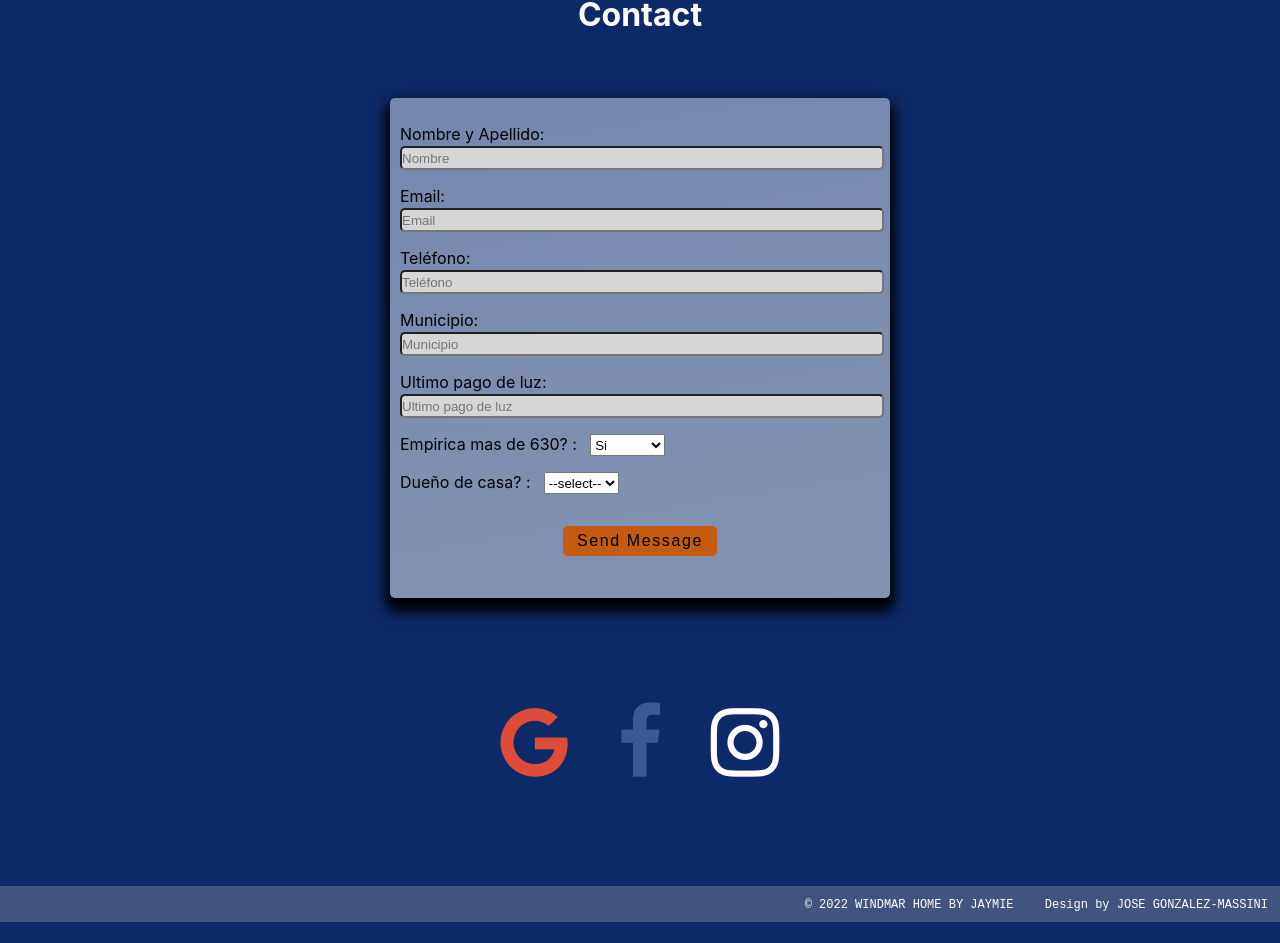
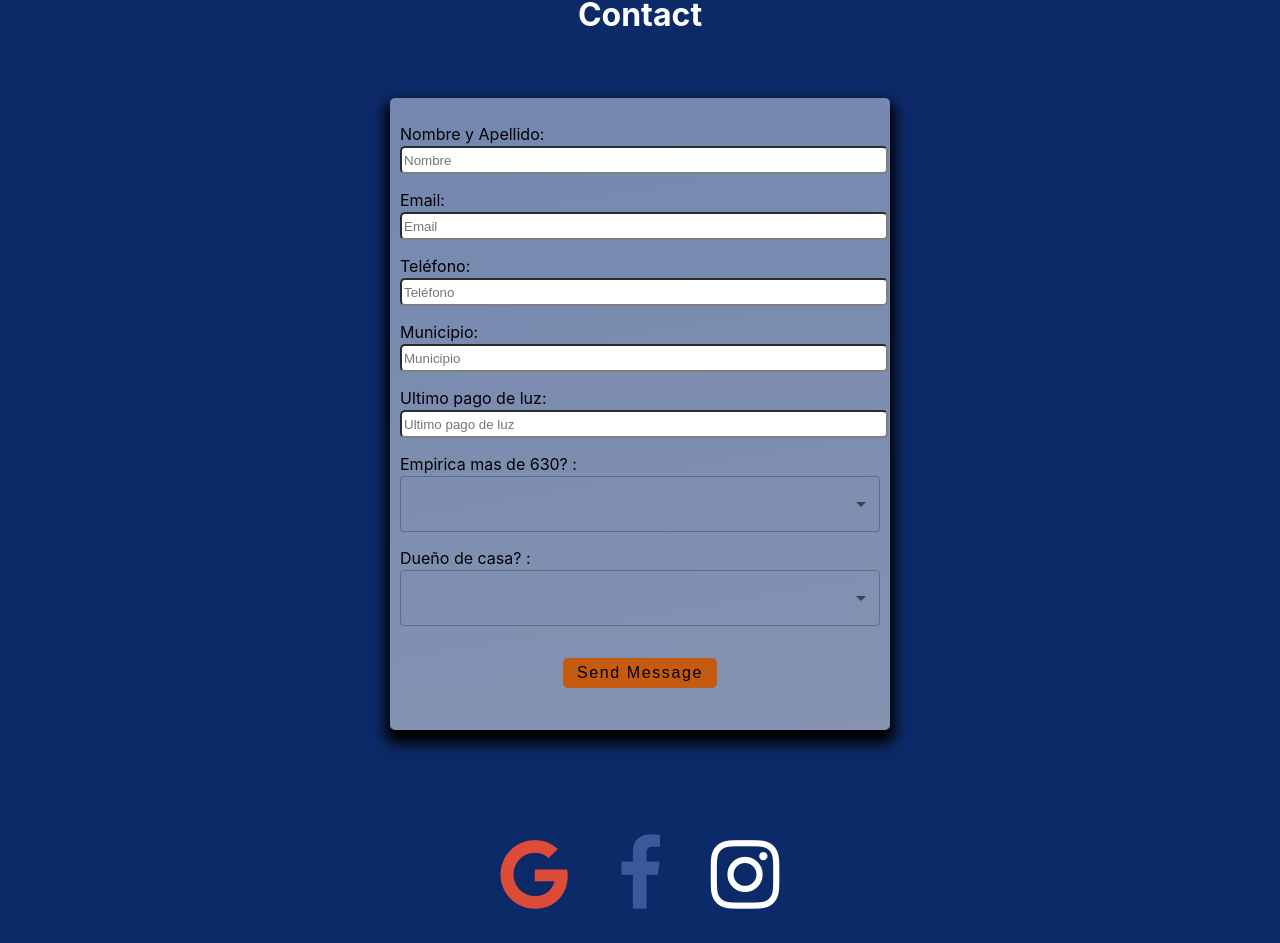
Before and after one commit to gonzalezMassini/jaymiesales, a React (Create React App) app: page / in a window 1280 px wide. Shown: the part 1029-1972 px from the top of the page. Before the commit the page ends 1951 px from the top, so only its background shows below. Built offline with nearby package versions, Linux system fonts and the light colour scheme.

Commit message:
release dropdown update

```diff
--- a/package.json
+++ b/package.json
@@ -3,6 +3,9 @@
   "version": "0.1.0",
   "private": true,
   "dependencies": {
+    "@emotion/react": "^11.9.3",
+    "@emotion/styled": "^11.9.3",
+    "@mui/material": "^5.9.0",
     "@testing-library/jest-dom": "^5.11.6",
     "@testing-library/react": "^11.2.2",
     "@testing-library/user-event": "^12.6.0",
@@ -19,6 +22,7 @@
     "react-scripts": "4.0.1",
     "react-scroll": "^1.8.1",
     "react-transition-group": "^4.4.1",
+    "semantic-ui-react": "^2.1.3",
     "web-vitals": "^0.2.4"
   },
   "scripts": {
--- a/src/components/Form.js
+++ b/src/components/Form.js
@@ -1,70 +1,136 @@
 import React from 'react';
 import { useState } from 'react';
 import axios from 'axios';
+import Box from '@mui/material/Box';
+import InputLabel from '@mui/material/InputLabel';
+import MenuItem from '@mui/material/MenuItem';
+import FormControl from '@mui/material/FormControl';
+import Select from '@mui/material/Select';
+import { Alert } from '@mui/material';
+
 
 function Form({ sendEmail }) {
-  const [inputState, setInputState] = useState({"Nombre":"", "Email":"", "Teléfono":"", "Municipio":"","Ultimo pago de luz":"","Empirica":"", "Dueño de casa?":"" })
+  const [inputState, setInputState] = useState({"Nombre":"", "Email":"", "Teléfono":"", "Municipio":"","Ultimo pago de luz":"","Empirica mas de 630?":"", "Dueño de casa?":"" })
 
   const changeHandler =(e)=>{
     setInputState({...inputState, [e.target.name]: e.target.value})
   }
 
-  const handleSubmit=(e)=>{
+  const [alert, setAlert] = useState(false)
+
+
+  const handleChangeEmpirica = (event) => {
+    setInputState({...inputState, "Empirica mas de 630?": event.target.value})
+  };
+
+  const handleChangeOwner = (event)=>{
+    setInputState({...inputState, "Dueño de casa?": event.target.value})
+  }
+
+  const wait = async (ms) =>
+    new Promise((resolve) => {
+        setTimeout(resolve, ms);
+    });
+
+  const handleSubmit=async(e)=>{
       e.preventDefault();
       console.log(inputState);
 
-      axios.post('https://sheet.best/api/sheets/c4b389ec-d858-4bb8-b51c-f648b3813079', inputState)
-      .then(response => {
-        console.log(response);
-        setInputState({"Nombre":"", "Email":"", "Teléfono":"", "Municipio":"","Ultimo pago de luz":"","Empirica mas de 630?":"", "Dueño":"" })
-      })
+      if(!inputState["Nombre"] || !inputState["Email"] || !inputState["Teléfono"]
+      || !inputState["Municipio"] || !inputState["Ultimo pago de luz"] || !inputState["Dueño de casa?"]){
+        setAlert(true)
+        await wait(5000)
+        setAlert(false)
+      }else{
+        axios.post('https://sheet.best/api/sheets/c4b389ec-d858-4bb8-b51c-f648b3813079', inputState)
+        .then(response => {
+          console.log(response);
+          setInputState({"Nombre":"", "Email":"", "Teléfono":"", "Municipio":"","Ultimo pago de luz":"","Empirica mas de 630?":"", "Dueño de casa?":"" })
+        })
+      }
+
   }
 
   return (
     <form >
       <div className='item'>
         <label>Nombre y Apellido:</label>
-        <input type='text' placeholder='Nombre' value={inputState.Nombre} name='Nombre' required onChange={(e)=>changeHandler(e)} />
+        <input type='text' className='input' placeholder='Nombre' value={inputState.Nombre} name='Nombre' required onChange={(e)=>changeHandler(e)} />
       </div>
       <div className='item'>
         <label>Email:</label>
-        <input type='text' placeholder='Email' value={inputState.Email} name='Email' required onChange={(e)=>changeHandler(e)} />
+        <input className='input' type='text' placeholder='Email' value={inputState.Email} name='Email' required onChange={(e)=>changeHandler(e)} />
       </div>
       <div className='item'>
         <label>Teléfono:</label>
-        <input type='phone' placeholder='Teléfono' value={inputState.Teléfono} name='Teléfono' required onChange={(e)=>changeHandler(e)} />
+        <input className='input' type='phone' placeholder='Teléfono' value={inputState.Teléfono} name='Teléfono' required onChange={(e)=>changeHandler(e)} />
       </div>
       <div className='item'>
         <label>Municipio:</label>
-        <input type='text' placeholder='Municipio' value={inputState.Municipio} name='Municipio' required onChange={(e)=>changeHandler(e)} />
+        <input className='input' type='text' placeholder='Municipio' value={inputState.Municipio} name='Municipio' required onChange={(e)=>changeHandler(e)} />
       </div>
       <div className='item'>
         <label>Ultimo pago de luz:</label>
-        <input type='number' placeholder='Ultimo pago de luz' value={inputState["Ultimo pago de luz"]} name='Ultimo pago de luz' required defaultValue={0} onChange={(e)=>changeHandler(e)}/>
+        <input className='input' type='number' placeholder='Ultimo pago de luz' value={inputState["Ultimo pago de luz"]} name='Ultimo pago de luz' required defaultValue={0} onChange={(e)=>changeHandler(e)}/>
       </div>
       <div className='item owner'>
         <label>Empirica mas de 630? :</label>
-        <select id="select" placeholder='Empirica'
+        {/* <select id="select" placeholder='Empirica'
           name='Empirica mas de 630?'
-          required onChange={(e)=>changeHandler(e)} >
-          <option defaultValue={"--select--"} disabled>--select--</option>
+          required onChange={(e)=>changeHandler(e)} value={inputState["Empirica mas de 630?"]} >
+          <option selected disabled>--select--</option>
           <option value="si">Si</option>
           <option value="no">No</option>
-        </select>
+        </select> */}
       </div>
+      <Box sx={{ minWidth: 120 }}>
+        <FormControl fullWidth>
+          <InputLabel id="demo-simple-select-label"></InputLabel>
+          <Select
+            labelId="demo-simple-select-label"
+            id="demo-simple-select"
+            value={inputState["Empirica mas de 630?"]}
+            label="Empirica mas de 630?"
+            onChange={handleChangeEmpirica}
+          >
+            <MenuItem value={"Si"}>Si</MenuItem>
+            <MenuItem value={"No"}>No</MenuItem>
+          </Select>
+        </FormControl>
+      </Box>
       <div className='item owner'>
         <label>Dueño de casa? :</label>
-        <select id="select" placeholder='Dueño de casa?'
+        {/* <select id="select" value={inputState["Dueño de casa?"]} placeholder='Dueño de casa?'
           name='Dueño de casa?'
-          required onChange={(e)=>changeHandler(e)} defaultValue={"--select--"}>
-          <option defaultValue={"--select--"} disabled>--select--</option>
+          required onChange={(e)=>changeHandler(e)} >
+          <option selected disabled>--select--</option>
           <option value="si">Si</option>
           <option value="no">No</option>
-        </select>
+        </select> */}
       </div>
+      <Box sx={{ minWidth: 120 }}>
+        <FormControl fullWidth>
+          <InputLabel id="demo-simple-select-label"></InputLabel>
+          <Select
+            labelId="demo-simple-select-label"
+            id="demo-simple-select"
+            value={inputState["Dueño de casa?"]}
+            label="Dueño de casa?"
+            onChange={handleChangeOwner}
+            required
+          >
+            <MenuItem value={"Si"}>Si</MenuItem>
+            <MenuItem value={"No"}>No</MenuItem>
+          </Select>
+        </FormControl>
+      </Box>
+      {alert && <Alert onClose={() => {setAlert(false)}} style={{marginTop:"1em"}} variant="filled" severity="error">
+        A field is missing — check it out!
+      </Alert>}
       <button className='btn' type='submit' value='Send' onClick={(e)=> handleSubmit(e)}>
         Send Message
       </button>
+
     </form>
   );
 }
--- a/src/index.css
+++ b/src/index.css
@@ -7,6 +7,7 @@
 html{
   background-color: rgb(13, 42, 104);
 }
+
 @media (min-width: 440px) {
   .PDF{
     display: none;
@@ -50,6 +51,12 @@ html{
     display: none;
   }
 }  */
+
+.input{
+  background-color: white;
+  border-color: grey;
+  padding: 0.15em;
+}
 
 .changePage{
   color: rgba(0, 0, 0, 0.596);
```
Also changed, not shown: 2 other files (tests, documents, lock files or other folders).
